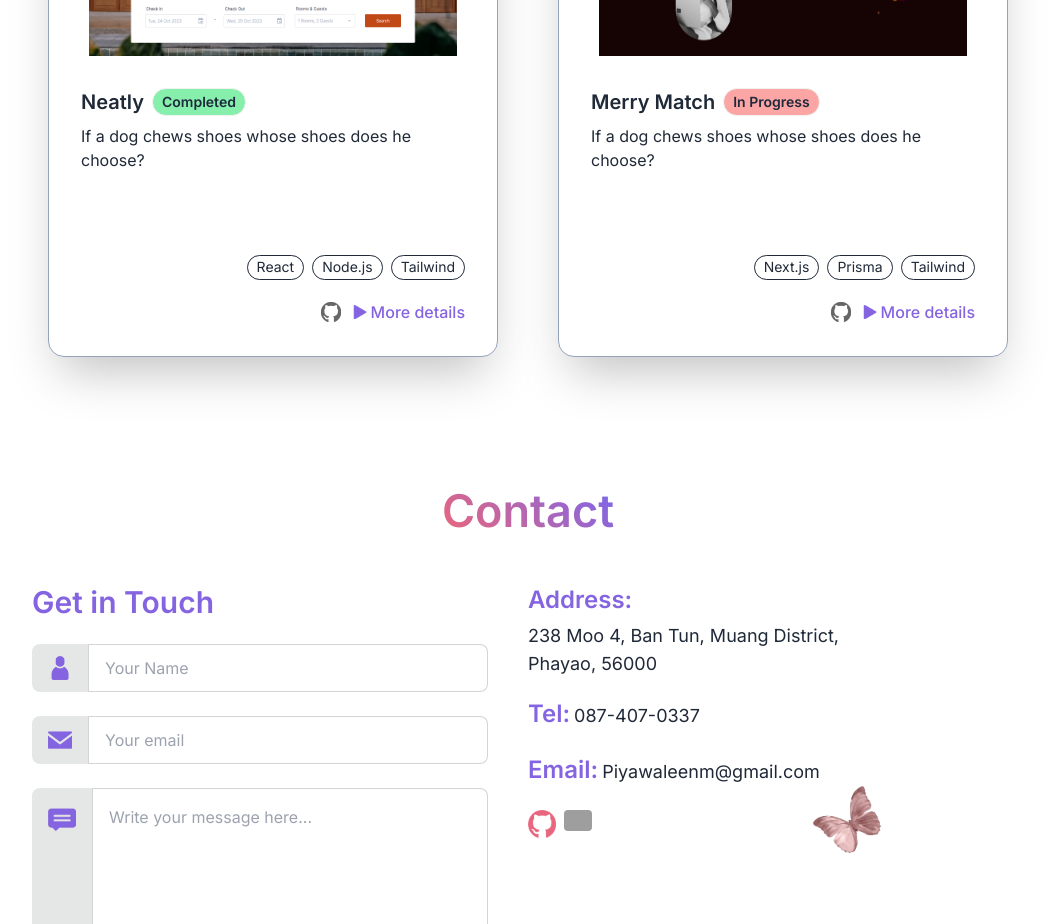
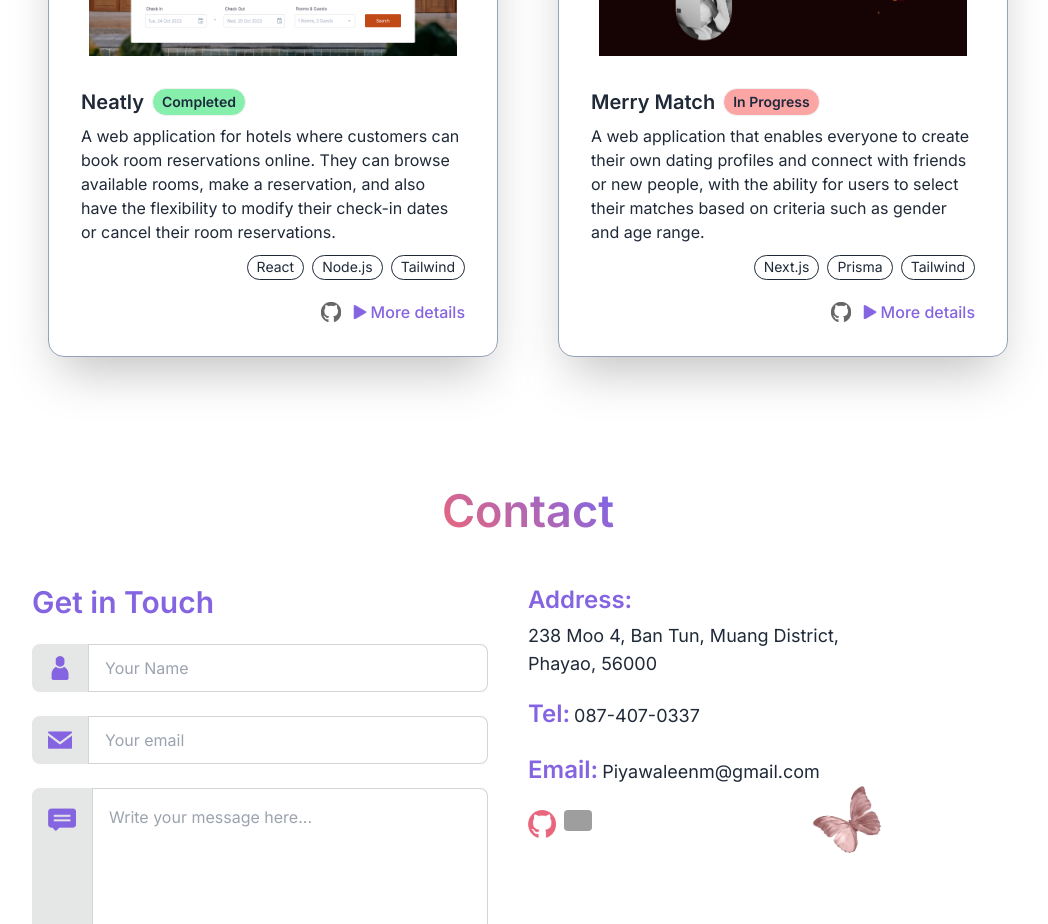
Before and after one commit to piyawaleesn/Resume-Piyawalee, a React (Vite) app: page / in a window 1280 px wide. Shown: the part 2120-3044 px from the top of the page, without its empty margins (112-1160 px from the left). Built offline with nearby package versions, Linux system fonts and the light colour scheme; grey boxes are pictures that could not be loaded.

Commit message:
feat:add details project component

```diff
--- a/src/components/Header.jsx
+++ b/src/components/Header.jsx
@@ -42,7 +42,7 @@ function Header() {
               />
             </div>
             <a
-              href="https://drive.google.com/file/d/1bS9Hv5F-7OKEw4nW9Szqk8p5H77muZ2o/view?usp=sharing"
+              href="https://drive.google.com/file/d/1rCFEEYmLVCUtSz0-wid6XUBoYGaX7inU/view"
               target="_blank"
               rel="noopener noreferrer"
               className="btn btn-primary bg-[#8564e1] hover:bg-[#c0adf5] hover:text-gray-800 mt-8"
--- a/src/components/Project.jsx
+++ b/src/components/Project.jsx
@@ -52,7 +52,7 @@ function Project() {
                     </div>
                   )}
                 </h2>
-                <p>If a dog chews shoes whose shoes does he choose?</p>
+                <p className="font-base ">{project.content}</p>
                 <div className="card-actions justify-end mb-3 ">
                   {project.stack.map((stacks, index) => (
                     <div
@@ -94,14 +94,12 @@ function Project() {
             </div>
 
             {openModalIndex === index && (
-              <div className="fixed inset-0 flex items-center justify-center z-50 bg-black bg-opacity-20 w-screen h-screen">
-                <div className="modal-box flex flex-col items-center justify-center rounded-2xl shadow-xl w-[700px] h-[800px] bg-base-300 mt-10">
-                  <p className="font-noto-serif-display font-semibold text-[40px] text-green-600">
-                    Success
+              <div className="fixed inset-0 flex  items-center justify-center z-50  bg-opacity-20 w-screen h-screen mt-5">
+                <div className="modal-box flex flex-col items-center   rounded-2xl shadow-xl w-[700px] h-[800px] bg-base-200 border-[#8564e1] border-[1px] mt-5">
+                  <p className=" font-semibold  text-[#8564e1] text-[45px] mb-5">
+                    {project.name}
                   </p>
-                  <p className="py-4 font-bold text-[20px] text-center">
-                    <h1>{project.name}</h1>
-                  </p>
+
                   <ReactPlayer
                     width="100%"
                     height="auto"
@@ -114,11 +112,37 @@ function Project() {
                         },
                       },
                     }}
-                    defaultPlaybackRate={2}
                   />
-                  <div className="modal-action">
+                  <div className="w-full h-[150px] mt-5">
+                    <div className="flex flex-row  ">
+                      <p className="mr-2 text-xl font-semibold text-[#8564e1]">
+                        Stack:
+                      </p>
+                      <p
+                        className="font-normal text-lg"
+                        style={{
+                          maxWidth: "400px",
+                          whiteSpace: "pre-wrap",
+                          wordWrap: "break-word",
+                        }}
+                      >
+                        {project.stackDetails}
+                      </p>
+                    </div>
+                    <div className="flex flex-col  ">
+                      <p className="mr-2 text-xl font-semibold text-[#8564e1]">
+                        Features:
+                      </p>
+                      {project.features.map((feature, index) => (
+                        <p key={index} className="font-normal text-lg ml-16">
+                          {feature}
+                        </p>
+                      ))}
+                    </div>
+                  </div>
+                  <div className="modal-action mt-[120px]">
                     <button
-                      className="btn btn-primary bg-[#8564e1] hover:bg-[#c0adf5] hover:text-gray-800 mt-8"
+                      className="btn btn-primary bg-[#8564e1] hover:bg-[#c0adf5] hover:text-gray-800   w-[100px]"
                       onClick={() => {
                         setOpenModalIndex(null);
                       }}
--- a/src/data/project.js
+++ b/src/data/project.js
@@ -6,19 +6,40 @@ const projectDetails = [
     id: 1,
     name: "Neatly",
     picture: neatly,
+    content:
+      " A web application for hotels where customers can book room reservations online. They can browse available rooms, make a reservation, and also have the flexibility to modify their check-in dates or cancel their room reservations.",
     stack: ["React", "Node.js", "Tailwind"],
-    vdo: "https://res.cloudinary.com/demzsttwc/video/upload/v1698023658/rxerrcmkw8brrnp9bhgj.mp4",
+    vdo: "https://res.cloudinary.com/demzsttwc/video/upload/v1698143222/Neatly_hmdjlq.mp4",
     status: "Completed",
-    github: "https://github.com/piyawaleesn/merrymatch",
+    github: "https://github.com/piyawaleesn/Hotel-Management-System",
+    stackDetails:
+      "CSS, TypeScript, React.js, Vite.js, TailwindCSS, daisyUI, MaterialUI, Axios, Node.js, Express  and Supabase",
+    features: [
+      "-CRUD (Create, Read, Update, Delete) ",
+      "-Upload pictures",
+      "-Authentication",
+      "-Make a reservation,Change check-in dates or Cancel room reservations. ",
+    ],
   },
   {
     id: 2,
     name: "Merry Match",
     picture: merrymatch,
+    content:
+      " A web application that enables everyone to create their own dating profiles and connect with friends or new people, with the ability for users to select their matches based on criteria such as gender and age range.",
     stack: ["Next.js", "Prisma", "Tailwind"],
-    vdo: "https://res.cloudinary.com/demzsttwc/video/upload/v1698023658/rxerrcmkw8brrnp9bhgj.mp4",
+    vdo: "https://res.cloudinary.com/demzsttwc/video/upload/v1698151022/wvhpnrctzf1yqplhxdx0.mp4",
     status: "In Progress",
     github: "https://github.com/piyawaleesn/merrymatch",
+    stackDetails:
+      "CSS, JavaScript, Next.js, Prisma, Vite.js, TailwindCSS, daisyUI, MaterialUI, Axios,and Supabase",
+    features: [
+      "-CRUD (Create, Read, Update, Delete) ",
+      "-Upload pictures",
+      "-Authentication",
+      "-Create dating profiles",
+      "-Select matches based on criteria such as age range.",
+    ],
   },
 ];
 export { projectDetails };
```
